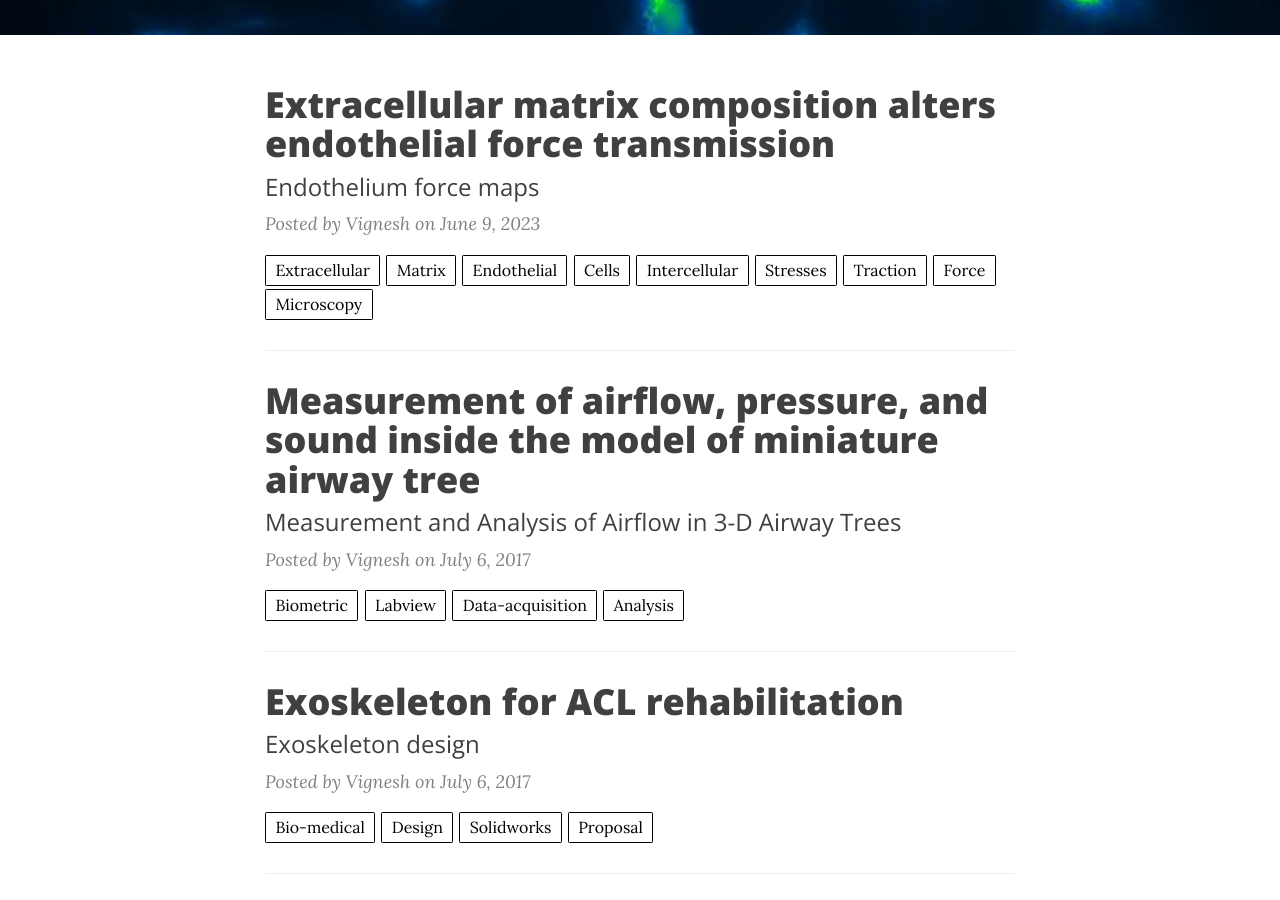
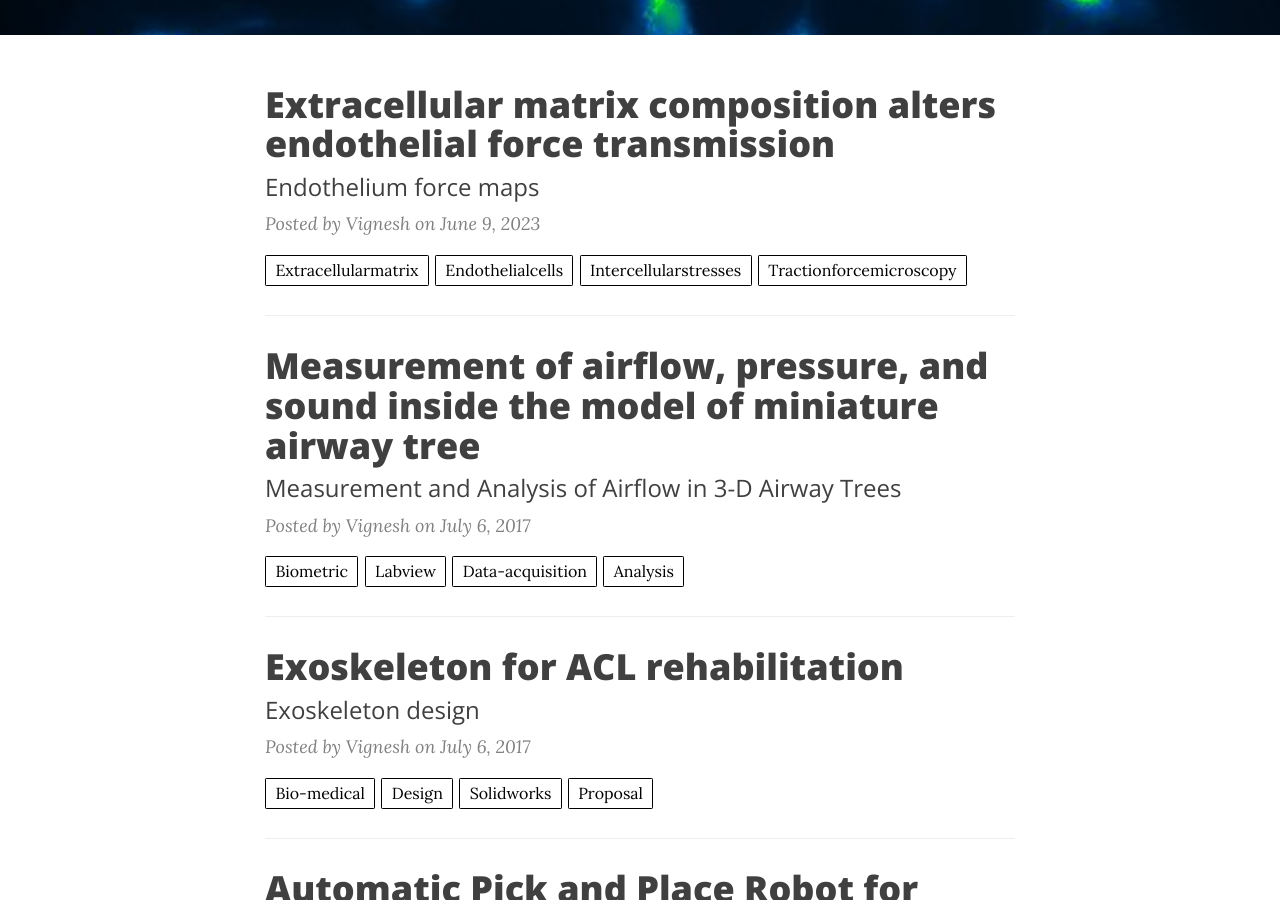
Before and after one commit to vignesharavind/vignesharavind.github.io, a Jekyll site: the page built from index.html, in a window 1280 px wide and 900 px high, scrolled down 378 px. Built offline with Jekyll 4.4.1, drawn with Linux system fonts in a browser that asks for light colours; nearby versions of some CDN libraries; the list of posts is cut into pages by our own code.

Commit message:
Update 2023-06-09-ECM-Endothelial-Force.markdown

```diff
--- a/_posts/2023-06-09-ECM-Endothelial-Force.markdown
+++ b/_posts/2023-06-09-ECM-Endothelial-Force.markdown
@@ -11,7 +11,7 @@ horizontal: >-
 layout: post
 title: Extracellular matrix composition alters endothelial force transmission
 author: Vignesh
-tags: Extracellular Matrix Endothelial Cells Intercellular Stresses Traction Force Microscopy
+tags: ExtracellularMatrix EndothelialCells IntercellularStresses TractionForceMicroscopy
 subtitle: Endothelium force maps
 category: project
 published: true
```
